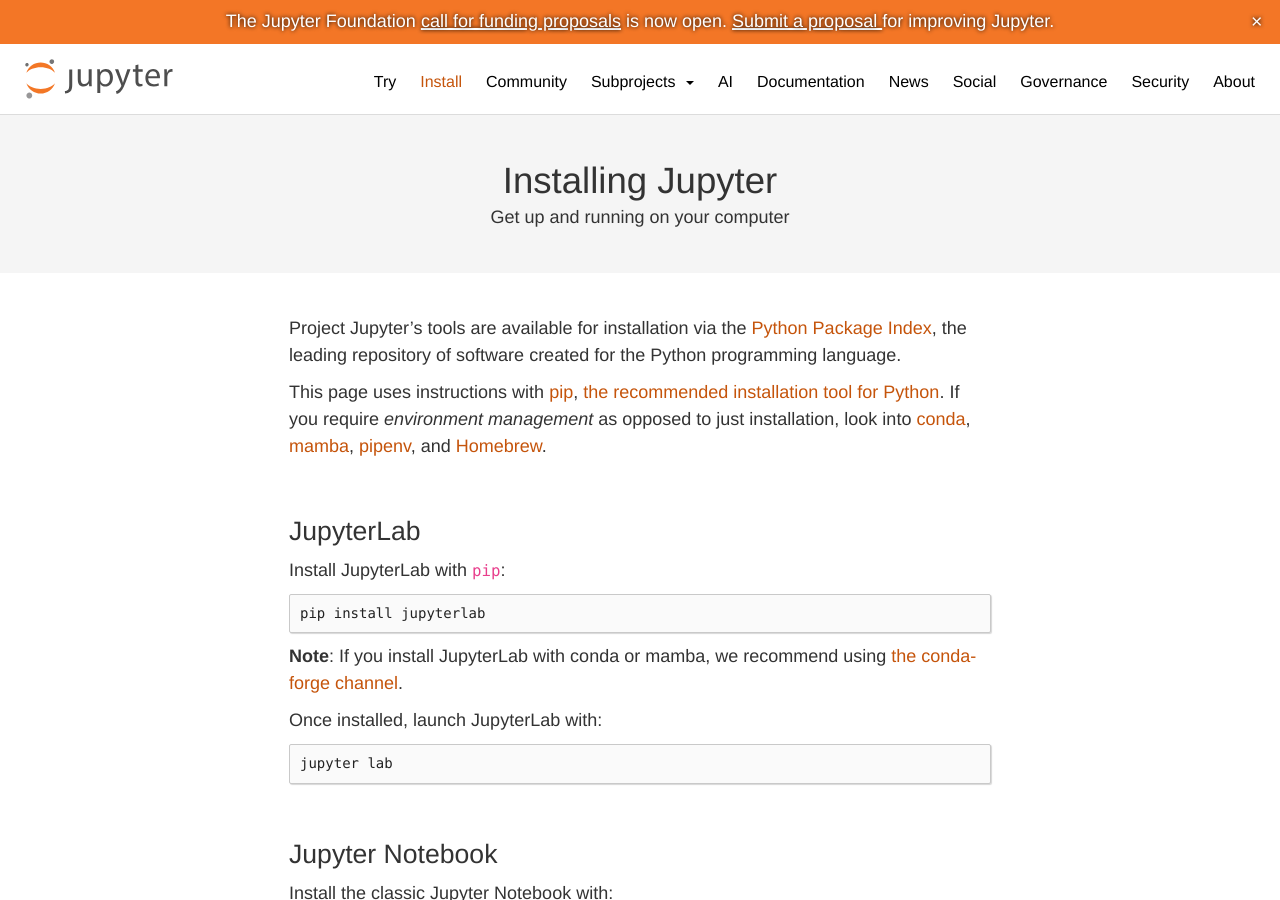
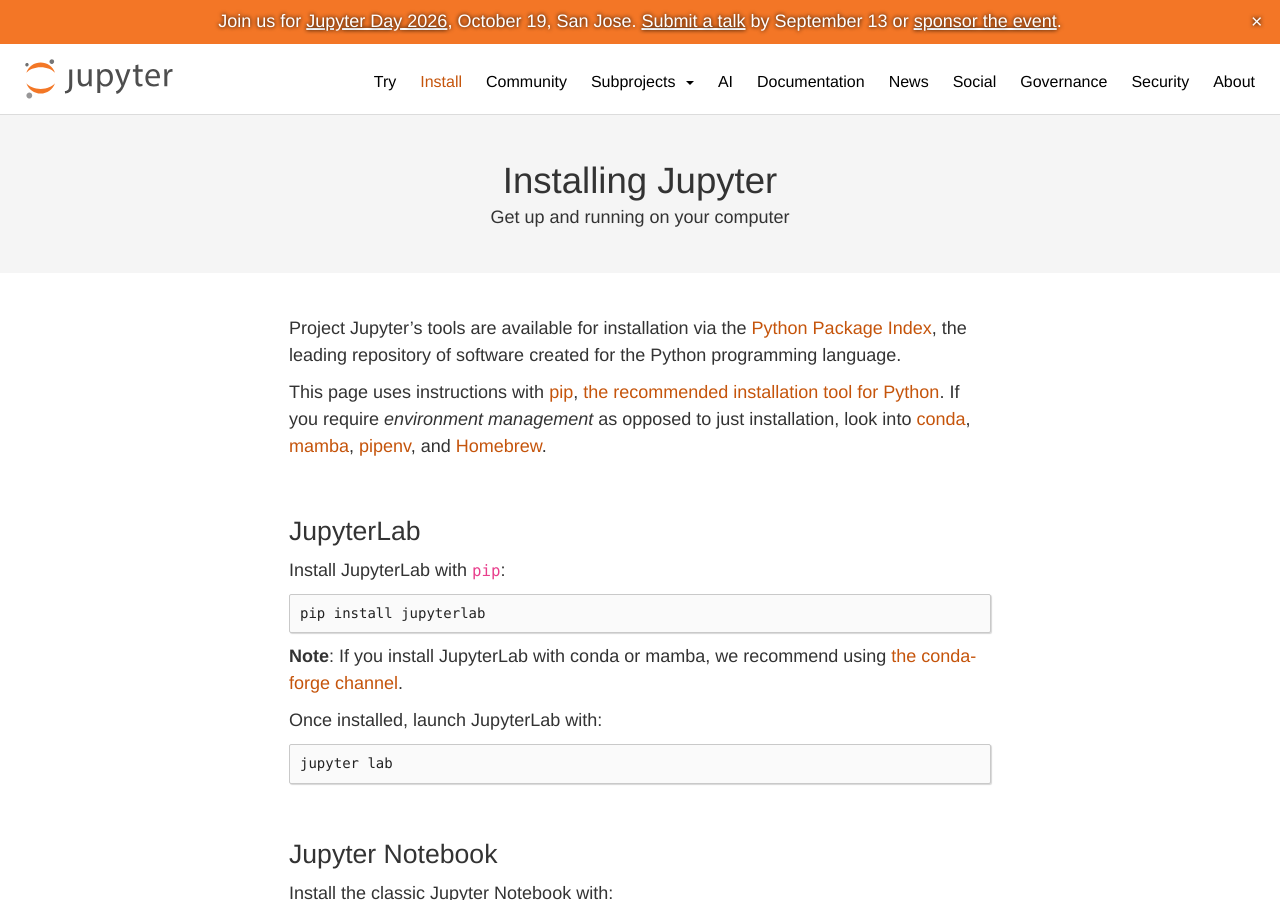
Before and after one commit to jupyter/jupyter.github.io, a Jekyll site: the page built from install.md, in a window 1280 px wide and 900 px high. Built offline with Jekyll 4.4.1, drawn with Linux system fonts in a browser that asks for light colours; comment, search, counter and statistics services are not loaded.

Commit message:
Jupyter Day 2026 banner (#877)
Adds a banner advertising [Jupyter Day
2026](https://events.linuxfoundation.org/jupyter-day/)

<img width="1424" height="522" alt="image"
src="https://github.com/user-attachments/assets/3b56e784-ef3c-4ac9-a05e-3904a7a15a19"
/>

[Live
preview](https://deploy-preview-877--preview-jupyter-website.netlify.app)

(I'm trying to keep it short, but should we say `San Jose, CA` or `San
Jose, USA` to make it clearer where it is?)

```diff
--- a/_includes/banner.html
+++ b/_includes/banner.html
@@ -1,6 +1,3 @@
   <p>
-    The Jupyter Foundation <a href="https://blog.jupyter.org/2026-jupyter-community-call-for-funding-proposals-f938928a1b8e">call for funding proposals</a> is now open.
-    <a href="https://jupyterfoundation.org/community-funding-proposals/submit-a-proposal/">
-      Submit a proposal
-    </a> for improving Jupyter.
+    Join us for <a href="https://events.linuxfoundation.org/jupyter-day/">Jupyter Day 2026</a>, October 19, San Jose. <a href="https://events.linuxfoundation.org/jupyter-day/program/cfp/">Submit a talk</a> by September 13 or <a href="https://events.linuxfoundation.org/jupyter-day/sponsor/">sponsor the event</a>.
   </p>
```
